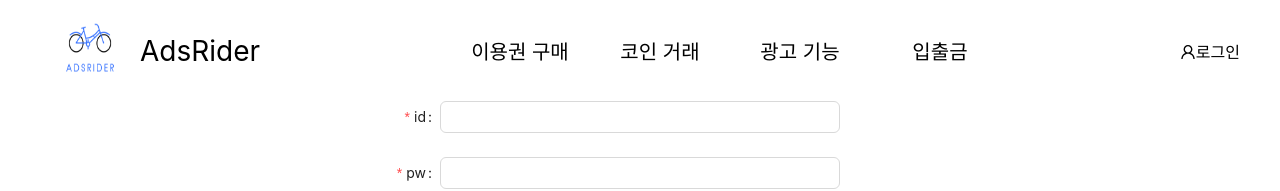
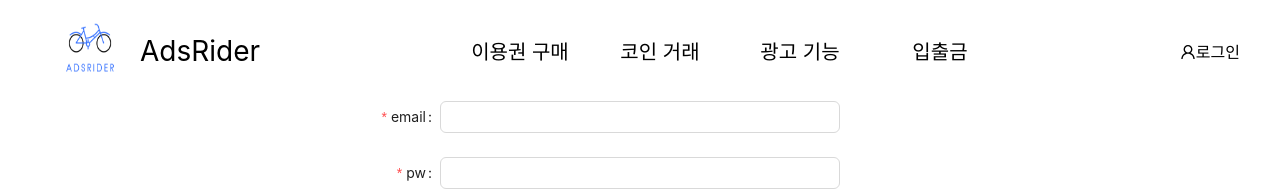
Before and after one commit to oni-nick/korthodox, a React (Create React App) app: page /login in a window 1280 px wide. Shown: the top 191 px of the page. Built offline with nearby package versions, Linux system fonts and the light colour scheme.

Commit message:
axios 호출

```diff
--- a/src/Login/index.tsx
+++ b/src/Login/index.tsx
@@ -1,4 +1,5 @@
 import styled from 'styled-components';
+import axios from 'axios';
 import { Button, Form, Input } from 'antd';
 
 const LoginForm = styled(Form)`
@@ -22,8 +23,12 @@ const tailLayout = {
 
 const Login = () => {
     const [form] = Form.useForm();
-    const onFinish = (values: any) => {
+    const onFinish = async (values: any) => {
         console.log(values);
+        await axios.post('/api/user/login', {
+            email: values.email,
+            password: values.password,
+        });
     };
 
     return (
@@ -33,7 +38,7 @@ const Login = () => {
             form={form}
             name="loginForm"
         >
-            <Form.Item name="id" label="id" rules={[{required: true}]}>
+            <Form.Item name="email" label="email" rules={[{required: true}]}>
                 <Input />
             </Form.Item>
             <Form.Item name="pw" label="pw" rules={[{required: true}]}>
```
